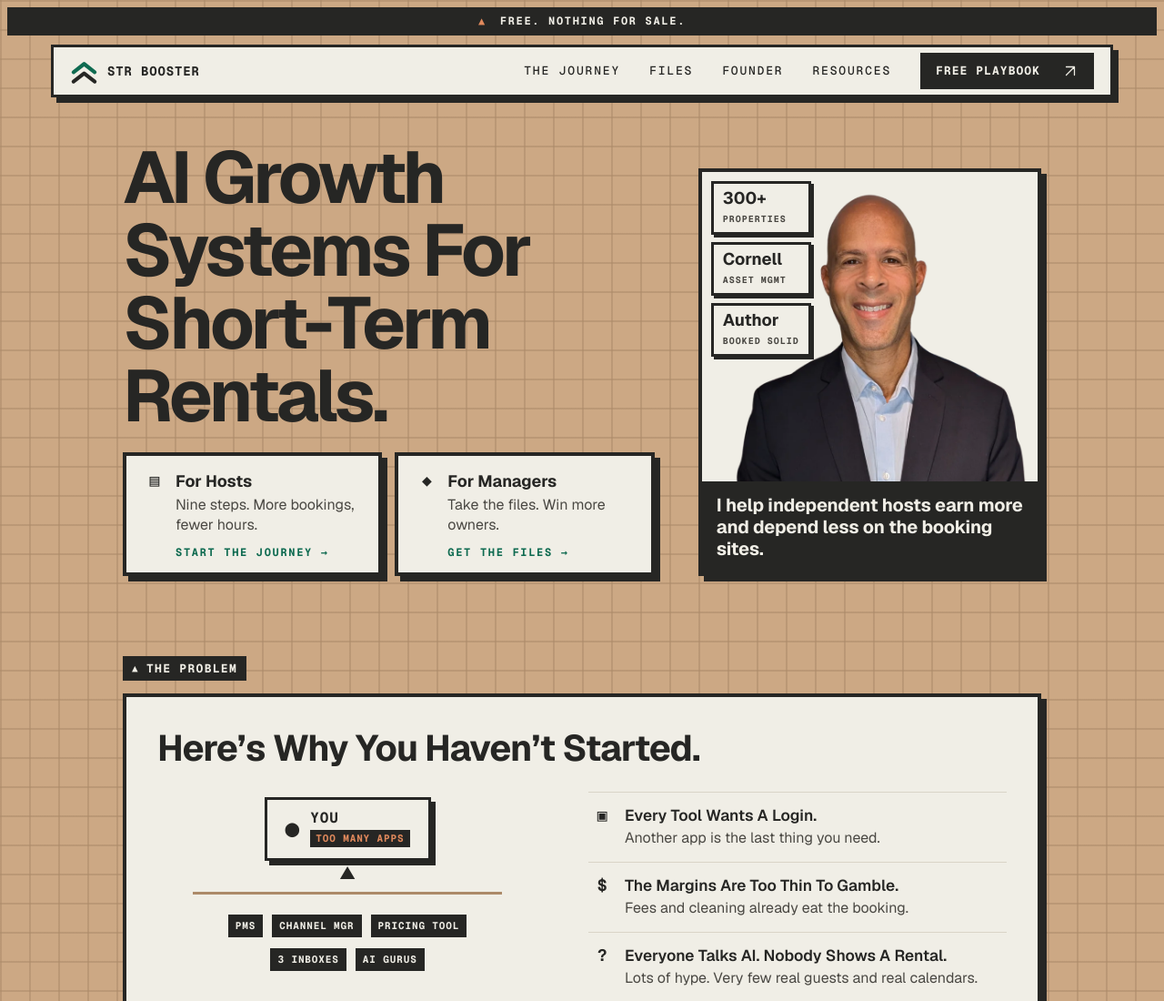
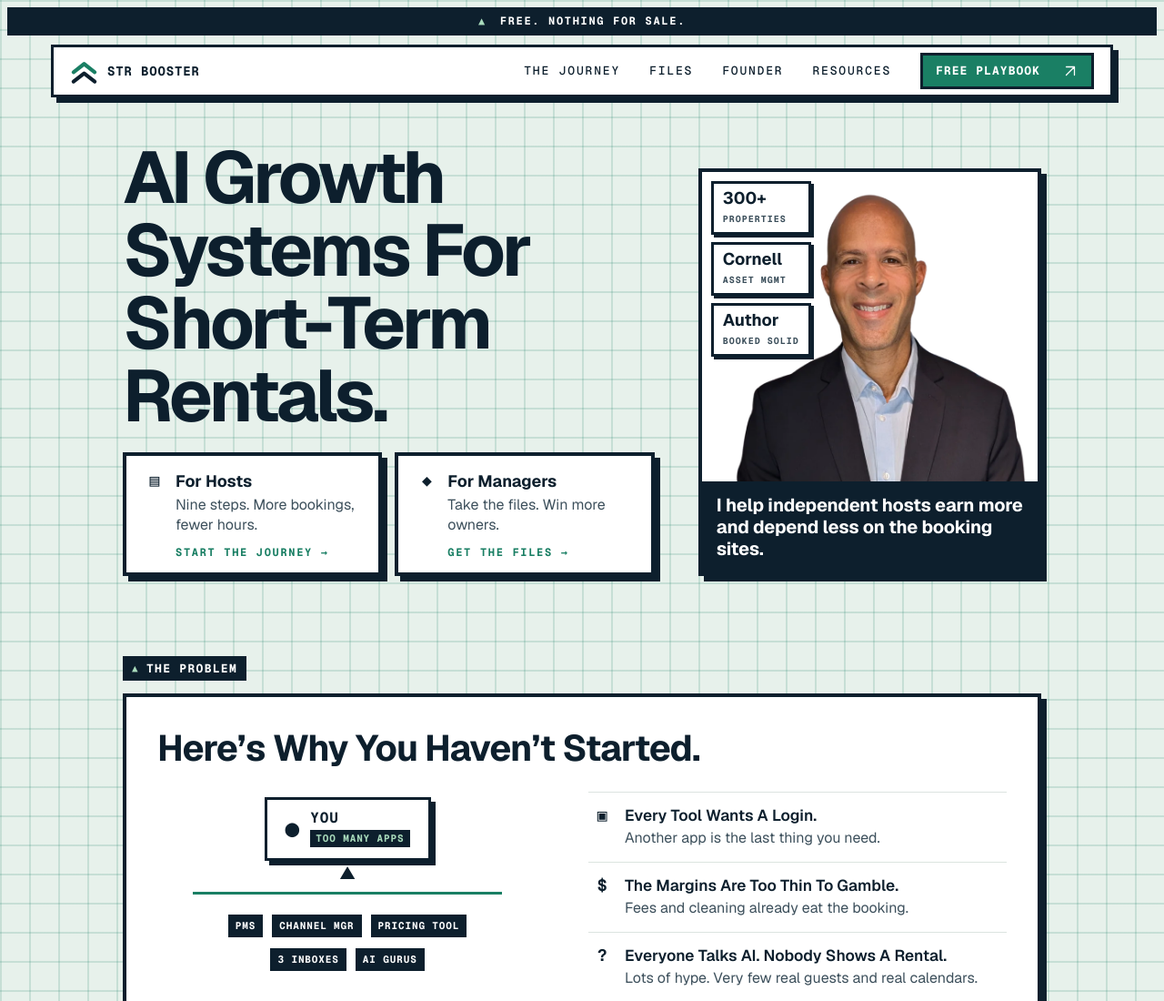
Before and after one commit to scottygeneral/strbooster-cohost, a plain HTML site: page index.html in a window 1280 px wide. Shown: the top 1100 px of the page at 91% size. Drawn offline with nearby package versions, Linux system fonts and the light colour scheme; a script that the page names is missing.

Commit message:
Switch workbench colors to STR Booster navy, green and mint
Co-Authored-By: Claude Opus 5.5 <noreply@anthropic.com>
Claude-Session: https://claude.ai/code/session_01QmV3bxGQJUxZRuQfcEMthS

```diff
--- a/index.html
+++ b/index.html
@@ -18,7 +18,7 @@
 <meta property="og:image:width" content="1200">
 <meta property="og:image:height" content="630">
 <meta name="twitter:card" content="summary_large_image">
-<meta name="theme-color" content="#cca884">
+<meta name="theme-color" content="#e7f1eb">
 <link rel="icon" href="/favicon.svg" type="image/svg+xml">
 <link rel="preconnect" href="https://fonts.googleapis.com">
 <link rel="preconnect" href="https://fonts.gstatic.com" crossorigin>
--- a/simple.css
+++ b/simple.css
@@ -1,13 +1,13 @@
 /* STR Booster "workbench" theme (Nov 2026): tan grid paper, cream panels with thick
    ink borders and hard offset shadows, Geist + Geist Mono. Loaded last on every page. */
 :root {
-  --tan: #cca884;
-  --grid: rgb(172 138 105 / .55);
-  --cream: #f0eee6;
-  --ink: #262624;
-  --ink-2: #4a4843;
-  --brand: #0f6b51;
-  --rule: #d9d4c7;
+  --tan: #e7f1eb;
+  --grid: rgb(26 127 100 / .16);
+  --cream: #ffffff;
+  --ink: #0d1f2d;
+  --ink-2: #3d505c;
+  --brand: #1a7f64;
+  --rule: #dce4e0;
   --sans: "Geist", "Outfit", -apple-system, "Segoe UI", sans-serif;
   --mono: "Geist Mono", ui-monospace, Menlo, Consolas, monospace;
   --sc-canvas: var(--tan);
@@ -38,7 +38,7 @@ em { color: var(--brand); }
 
 /* Banner + boxed nav */
 .bx-banner { margin: 0; padding: 7px 16px; background: var(--ink); color: var(--cream); text-align: center; font: 700 12px/1.4 var(--mono); letter-spacing: .14em; text-transform: uppercase; }
-.bx-banner span { color: #e0895c; margin-right: 6px; }
+.bx-banner span { color: #a9dbbc; margin-right: 6px; }
 .site-header.story-header { position: sticky; top: 0; background: transparent; border: 0; box-shadow: none; backdrop-filter: none; padding: 0 0 4px; }
 .story-header .sb-navigation { margin-top: 10px; background: var(--cream); border: 3px solid var(--ink); box-shadow: 6px 6px 0 var(--ink); padding-inline: 18px; min-height: 58px; }
 .sb-brand { color: var(--ink); font-family: var(--mono); font-weight: 700; letter-spacing: .06em; font-size: 14px; }
@@ -68,7 +68,7 @@ em { color: var(--brand); }
 .bx-ico { font: 700 18px/1.2 var(--mono); color: var(--ink); text-align: center; }
 .bx-turn { margin-top: 18px; font-size: 1.02rem; color: var(--ink); }
 .bx-cta, .bx-actions { margin-top: 22px; display: flex; flex-wrap: wrap; gap: 14px; }
-.bx-btn { display: inline-flex; align-items: center; padding: 11px 18px; background: var(--ink); color: var(--cream); border: 3px solid var(--ink); font: 600 15px/1.2 var(--sans); text-decoration: none; box-shadow: 4px 4px 0 rgb(38 38 36 / .35); }
+.bx-btn { display: inline-flex; align-items: center; padding: 11px 18px; background: var(--ink); color: var(--cream); border: 3px solid var(--ink); font: 600 15px/1.2 var(--sans); text-decoration: none; box-shadow: 4px 4px 0 rgb(13 31 45 / .35); }
 .bx-btn:hover { background: var(--brand); }
 .bx-btn-ghost { background: var(--cream); color: var(--ink); }
 .bx-btn-ghost:hover { background: var(--ink); color: var(--cream); }
@@ -99,8 +99,8 @@ em { color: var(--brand); }
 .bx-you { display: inline-flex; align-items: center; gap: 12px; padding: 12px 20px; box-shadow: 5px 5px 0 var(--ink); border-width: 3px; }
 .bx-you .bx-ico { font-size: 26px; }
 .bx-you b { display: block; font: 700 1rem/1 var(--mono); letter-spacing: .06em; }
-.bx-you i { display: inline-block; margin-top: 5px; font: 700 11px/1 var(--mono); font-style: normal; letter-spacing: .08em; background: var(--ink); color: #e0895c; padding: 4px 6px; }
-.bx-tree { position: relative; display: flex; flex-wrap: wrap; justify-content: center; gap: 12px 10px; margin-top: 34px; padding-top: 22px; border-top: 3px solid #ac8a69; max-width: 340px; }
+.bx-you i { display: inline-block; margin-top: 5px; font: 700 11px/1 var(--mono); font-style: normal; letter-spacing: .08em; background: var(--ink); color: #a9dbbc; padding: 4px 6px; }
+.bx-tree { position: relative; display: flex; flex-wrap: wrap; justify-content: center; gap: 12px 10px; margin-top: 34px; padding-top: 22px; border-top: 3px solid var(--brand); max-width: 340px; }
 .bx-tree::before { content: "▲"; position: absolute; top: -32px; left: 50%; transform: translateX(-50%); font-size: 18px; color: var(--ink); line-height: 1; }
 .bx-tree span { background: var(--ink); color: var(--cream); font: 700 11px/1 var(--mono); letter-spacing: .08em; padding: 7px 8px; }
 
@@ -113,8 +113,8 @@ em { color: var(--brand); }
 .bx-stack strong { display: block; font-size: 1.2rem; font-weight: 700; }
 .bx-stack small { font: 600 11px/1 var(--mono); letter-spacing: .1em; text-transform: uppercase; color: var(--ink-2); }
 .bx-stack .is-first a { background: var(--ink); color: var(--cream); }
-.bx-stack .is-first b { color: #e0895c; }
-.bx-stack .is-first small { color: #cfcabe; }
+.bx-stack .is-first b { color: #a9dbbc; }
+.bx-stack .is-first small { color: #c2d3d6; }
 .bx-stack a:hover { transform: translate(2px, 2px); box-shadow: 3px 3px 0 var(--ink); }
 
 /* Routes */
@@ -179,3 +179,8 @@ a.bx-file:hover { background: var(--ink); color: var(--cream); }
 .bx-home .sb-reviews, body:has(.bx) .sb-reviews { display: none; }
 /* Footer on the same ink as the panels' borders */
 .site-footer.story-footer { background: var(--ink); border-top: 4px solid var(--ink); }
+/* STR Booster brand accents: green primary buttons and step numbers */
+.bx-btn:not(.bx-btn-ghost), .story-header .sb-nav-links .sb-button { background: var(--brand); border-color: var(--ink); color: #fff; }
+.bx-btn:not(.bx-btn-ghost):hover, .story-header .sb-nav-links .sb-button:hover { background: var(--ink); }
+.bx-num { box-shadow: 3px 3px 0 #a9dbbc; }
+.bx-tab span, .bx-banner span { color: #a9dbbc; }
```
Also changed, not shown: templates/home.html (+1 -1 lines).
